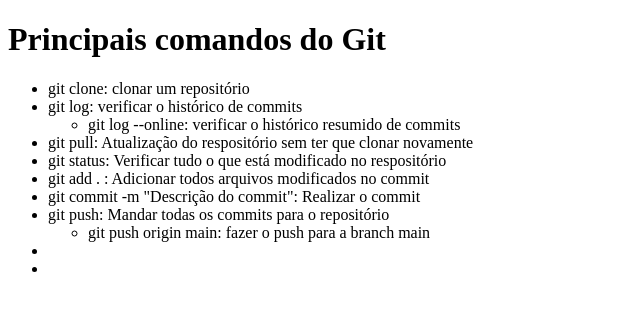
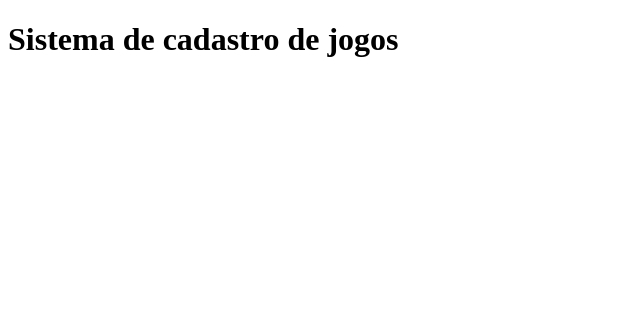
Before and after one commit to karennovaes/curso-alura-git, a plain HTML site: page index.html in a window 1280 px wide. Shown: the whole page, without its empty margins (0-640 px from the left). Drawn offline with Linux system fonts and the light colour scheme.

Commit message:
Colocando os comandos aprendidos no readme e não no index

```diff
--- a/index.html
+++ b/index.html
@@ -4,30 +4,10 @@
     <meta charset="UTF-8">
     <meta http-equiv="X-UA-Compatible" content="IE=edge">
     <meta name="viewport" content="width=device-width, initial-scale=1.0">
-    <title>Comandos</title>
+    <title>Meus jogos</title>
 </head>
 <body>
     <script src="app.js"></script>
-    <h1>Principais comandos do Git</h1>
-
-    <ul>
-        <li>git clone: clonar um repositório</li>
-        <li>git log: verificar o histórico de commits
-            <ul>
-                <li>git log --online: verificar o histórico resumido de commits</li>
-            </ul>
-        </li>
-        <li>git pull: Atualização do respositório sem ter que clonar novamente</li>
-        <li>git status: Verificar tudo o que está modificado no respositório</li>
-        <li>git add . : Adicionar todos arquivos modificados no commit</li>
-        <li>git commit -m "Descrição do commit": Realizar o commit</li>
-        <li>git push: Mandar todas os commits para o repositório
-            <ul>
-                <li>git push origin main: fazer o push para a branch main</li>
-            </ul>
-        </li>
-        <li></li>
-        <li></li>
-    </ul>
+    <h1>Sistema de cadastro de jogos</h1>
 </body>
 </html>
```
Also changed, not shown: 1 other file.
